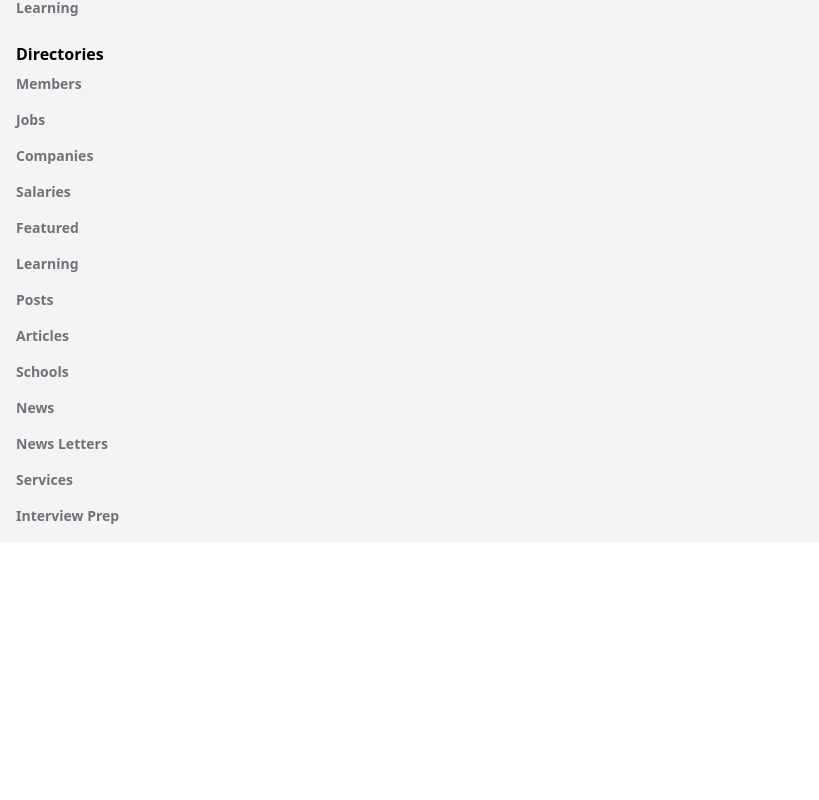
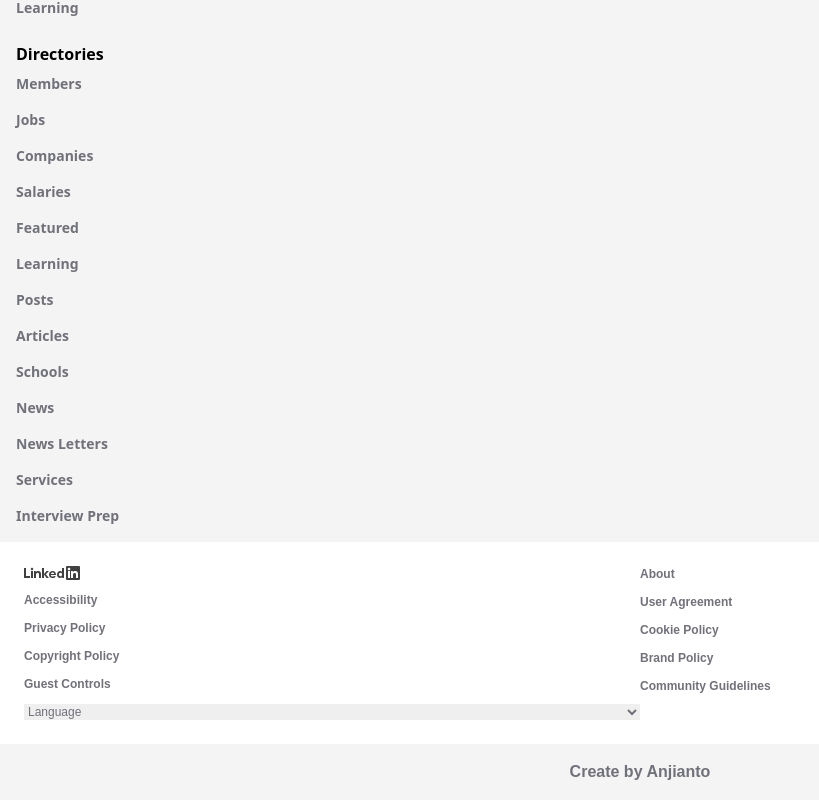
Before and after one commit to Anjianto/linked-in-clone, a Next.js app: page / in a window 1280 px wide. Shown: the part 5031-5831 px from the top of the page, without its empty margins (0-819 px from the left). Before the commit the page ends 5573 px from the top, so only its background shows below. Built offline with nearby package versions, Linux system fonts and the light colour scheme; what @tailwindcss/custom-forms would draw is missing.

Commit message:
Add Footer

```diff
--- a/src/pages/index.tsx
+++ b/src/pages/index.tsx
@@ -1,4 +1,5 @@
 import Nav from "../components/Nav";
+import Footer from "../parts/Home/Footer";
 import Main from "../parts/Home/Main";
 
 export default function index() {
@@ -6,6 +7,7 @@ export default function index() {
     <>
       <Nav />
       <Main />
+      <Footer />
     </>
   );
 }
--- /dev/null
+++ b/src/parts/Home/Footer.tsx
@@ -0,0 +1,94 @@
+import Link from "next/link";
+
+export default function Footer() {
+  return (
+    <footer>
+      <div className="p-6 grid grid-cols-2">
+        <div className="flex flex-col space-y-3 text-xs text-gray-500 font-bold">
+          <div
+            className="text-black text-opacity-75 inline-block h-[14px] w-14 mr-2 lazy-loaded"
+            aria-hidden
+          >
+            <svg
+              xmlns="http://www.w3.org/2000/svg"
+              xmlnsXlink="http://www.w3.org/1999/xlink"
+              viewBox="0 0 56 14"
+              preserveAspectRatio="xMinYMin meet"
+              version="1.1"
+              focusable="false"
+              className="lazy-loaded fill-current"
+            >
+              <g className="inbug" fillRule="evenodd">
+                <path
+                  d="M14,1.25 L14,12.75 C14,13.44 13.44,14 12.75,14 L1.25,14 C0.56,14 0,13.44 0,12.75 L0,1.25 C0,0.56 0.56,0 1.25,0 L12.75,0 C13.44,0 14,0.56 14,1.25"
+                  className="fill-white bug-text-color"
+                  transform="translate(42.000000, 0.000000)"
+                ></path>
+                <path
+                  d="M56,1.25 L56,12.75 C56,13.44 55.44,14 54.75,14 L43.25,14 C42.56,14 42,13.44 42,12.75 L42,1.25 C42,0.56 42.56,0 43.25,0 L54.75,0 C55.44,0 56,0.56 56,1.25 Z M47,5 L48.85,5 L48.85,6.016 L48.893,6.016 C49.259,5.541 50.018,4.938 51.25,4.938 C53.125,4.938 54,5.808 54,8 L54,12 L52,12 L52,8.75 C52,7.313 51.672,6.875 50.632,6.875 C49.5,6.875 49,7.75 49,9 L49,12 L47,12 L47,5 Z M44,12 L46,12 L46,5 L44,5 L44,12 Z M46.335,3 C46.335,3.737 45.737,4.335 45,4.335 C44.263,4.335 43.665,3.737 43.665,3 C43.665,2.263 44.263,1.665 45,1.665 C45.737,1.665 46.335,2.263 46.335,3 Z"
+                  className="background"
+                ></path>
+              </g>
+              <g className="linkedin-text">
+                <path d="M40,12 L38.107,12 L38.107,11.1 L38.077,11.1 C37.847,11.518 37.125,12.062 36.167,12.062 C34.174,12.062 33,10.521 33,8.5 C33,6.479 34.291,4.938 36.2,4.938 C36.971,4.938 37.687,5.332 37.97,5.698 L38,5.698 L38,2 L40,2 L40,12 Z M36.475,6.75 C35.517,6.75 34.875,7.49 34.875,8.5 C34.875,9.51 35.529,10.25 36.475,10.25 C37.422,10.25 38.125,9.609 38.125,8.5 C38.125,7.406 37.433,6.75 36.475,6.75 L36.475,6.75 Z"></path>
+                <path d="M31.7628,10.8217 C31.0968,11.5887 29.9308,12.0627 28.4998,12.0627 C26.3388,12.0627 24.9998,10.6867 24.9998,8.4477 C24.9998,6.3937 26.4328,4.9377 28.6578,4.9377 C30.6758,4.9377 31.9998,6.3497 31.9998,8.6527 C31.9998,8.8457 31.9708,8.9997 31.9708,8.9997 L26.8228,8.9997 L26.8348,9.1487 C26.9538,9.8197 27.6008,10.5797 28.6358,10.5797 C29.6528,10.5797 30.2068,10.1567 30.4718,9.8587 L31.7628,10.8217 Z M30.2268,7.9047 C30.2268,7.0627 29.5848,6.4297 28.6508,6.4297 C27.6058,6.4297 26.9368,7.0597 26.8728,7.9047 L30.2268,7.9047 Z"></path>
+                <polygon points="18 2 20 2 20 7.882 22.546 5 25 5 21.9 8.199 24.889 12 22.546 12 20 8.515 20 12 18 12"></polygon>
+                <path d="M10,5 L11.85,5 L11.85,5.906 L11.893,5.906 C12.283,5.434 13.031,4.938 14.14,4.938 C16.266,4.938 17,6.094 17,8.285 L17,12 L15,12 L15,8.73 C15,7.943 14.821,6.75 13.659,6.75 C12.482,6.75 12,7.844 12,8.73 L12,12 L10,12 L10,5 Z"></path>
+                <path d="M7,12 L9,12 L9,5 L7,5 L7,12 Z M8,1.75 C8.659,1.75 9.25,2.341 9.25,3 C9.25,3.659 8.659,4.25 8,4.25 C7.34,4.25 6.75,3.659 6.75,3 C6.75,2.341 7.34,1.75 8,1.75 L8,1.75 Z"></path>
+                <polygon points="0 2 2 2 2 10 6 10 6 12 0 12"></polygon>
+              </g>
+            </svg>
+          </div>
+
+          <Link href="/">
+            <a>Accessibility</a>
+          </Link>
+          <Link href="/">
+            <a>Privacy Policy</a>
+          </Link>
+          <Link href="/">
+            <a>Copyright Policy</a>
+          </Link>
+          <Link href="/">
+            <a>Guest Controls</a>
+          </Link>
+          <select
+            name="language"
+            id="language"
+            className="form-select p-0 w-auto"
+          >
+            <option value="">Language</option>
+          </select>
+        </div>
+        <div className="flex flex-col space-y-3 text-xs text-gray-500 font-bold">
+          <Link href="/">
+            <a>About</a>
+          </Link>
+          <Link href="/">
+            <a>User Agreement</a>
+          </Link>
+          <Link href="/">
+            <a>Cookie Policy</a>
+          </Link>
+          <Link href="/">
+            <a>Brand Policy</a>
+          </Link>
+          <Link href="/">
+            <a>Community Guidelines</a>
+          </Link>
+        </div>
+      </div>
+      <div className="bg-gray-100 text-center py-4 text-gray-500 font-bold">
+        Create by{" "}
+        <a
+          href="http://techpreneur.vercel.app/"
+          target="_blank"
+          rel="noopener noreferrer"
+          className="hover:underline"
+        >
+          Anjianto
+        </a>
+      </div>
+    </footer>
+  );
+}
```
